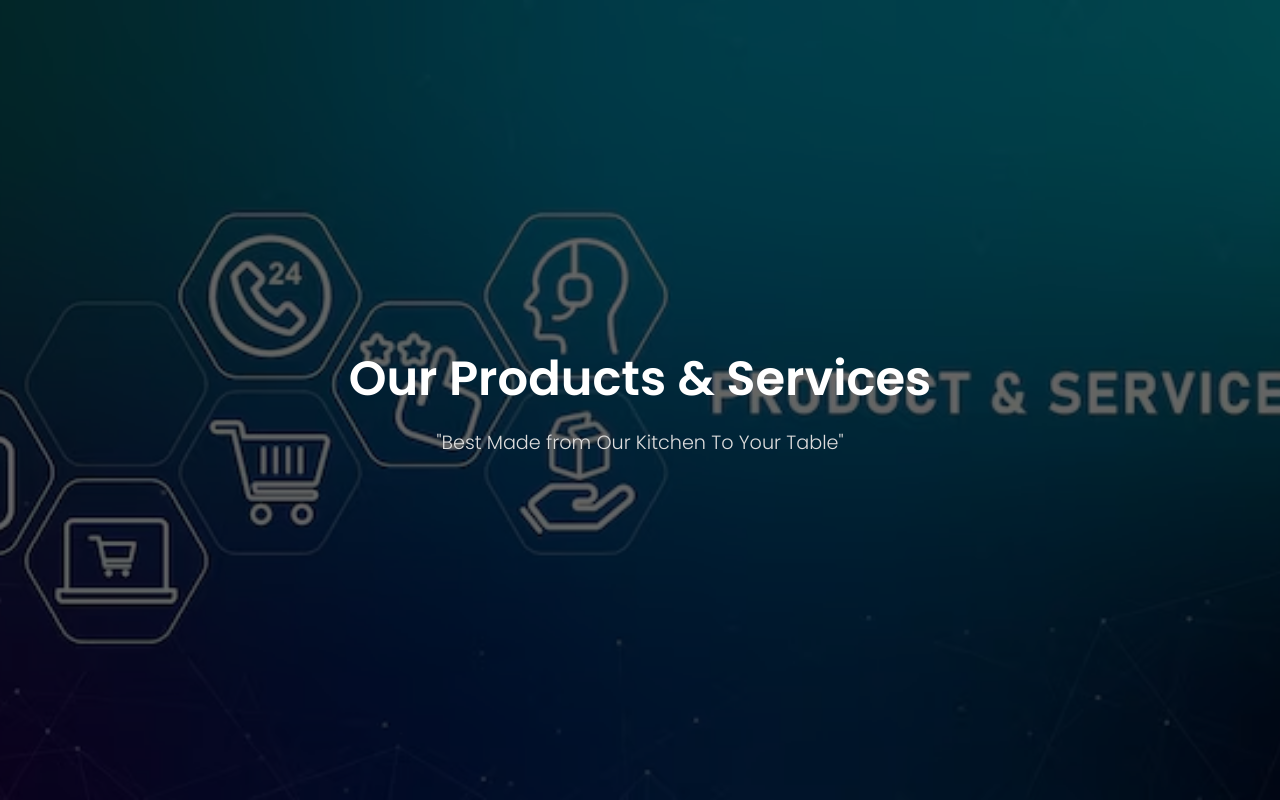
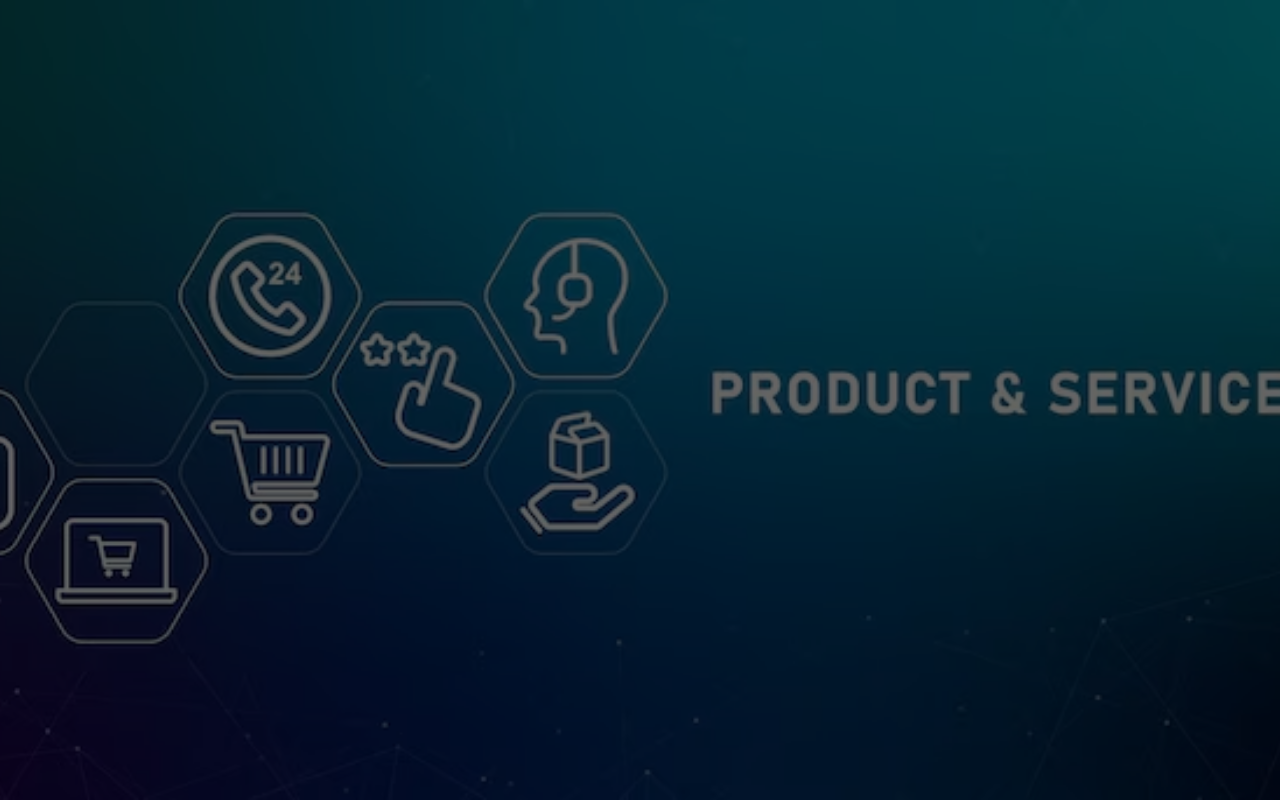
Before and after one commit to Jakalaz/NomoProjects, a plain HTML site: page Services.html in a window 1280 px wide. Shown: the top 800 px of the page. Drawn offline with nearby package versions, Linux system fonts and the light colour scheme.

Commit message:
Update Services.html

```diff
--- a/Services.html
+++ b/Services.html
@@ -220,10 +220,7 @@
 
 <header>
   <div class="header-content">
-    <h1>Our Products & Services</h1>
-    <p>"Best Made from Our Kitchen To Your Table"</p>
 	<script src="https://cdn.jsdelivr.net/npm/@emailjs/browser@4/dist/email.min.js"></script>
-
   </div>
 </header>
 
```
